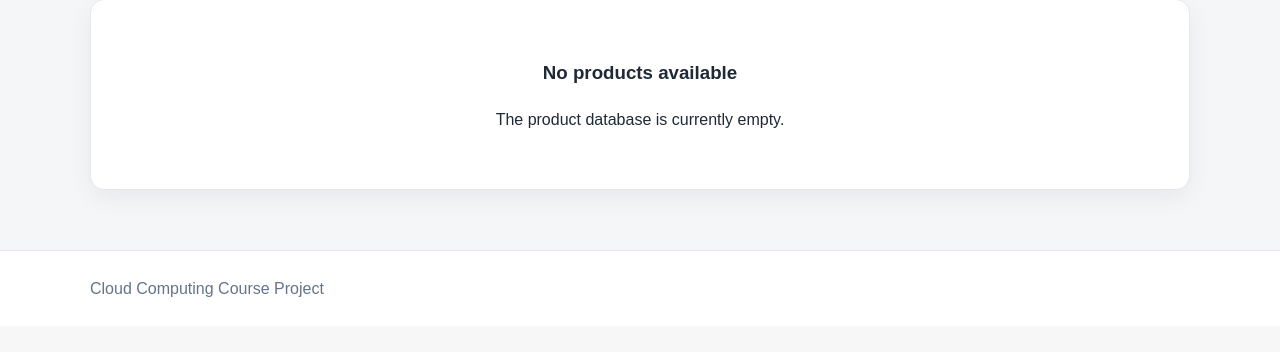
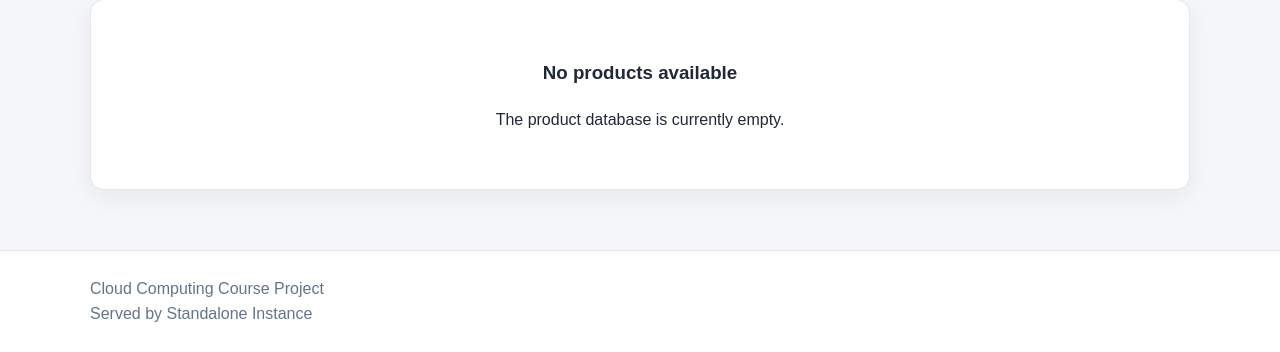
Before and after one commit to mcwch/Chihang-Wei-cloud-project, a Flask app: page / in a window 1280 px wide. Shown: the part 530-882 px from the top of the page. Before the commit the page ends 827 px from the top, so only its background shows below. Run offline with Flask 3, Linux system fonts and the light colour scheme.

Commit message:
Add application instance identity and health endpoint

```diff
--- a/ecommerce_app/app.py
+++ b/ecommerce_app/app.py
@@ -66,6 +66,11 @@ def create_app(test_config=None):
     test_config = test_config or {}
     app.config.update(test_config)
 
+    app.config.setdefault(
+        "INSTANCE_NAME",
+        "Standalone Instance",
+    )
+
     if (
         app.config.get("TESTING")
         and "SQLALCHEMY_DATABASE_URI" not in test_config
@@ -75,6 +80,20 @@ def create_app(test_config=None):
         )
 
     db.init_app(app)
+
+    @app.get("/health")
+    def health():
+        return {
+            "status": "healthy",
+            "instance": app.config["INSTANCE_NAME"],
+        }
+
+    @app.after_request
+    def add_instance_header(response):
+        response.headers["X-App-Instance"] = (
+            app.config["INSTANCE_NAME"]
+        )
+        return response
 
     @app.route("/")
     def home():
--- a/ecommerce_app/templates/base.html
+++ b/ecommerce_app/templates/base.html
@@ -47,7 +47,10 @@
 
     <footer class="site-footer">
         <div class="container">
-            Cloud Computing Course Project
+            <div>Cloud Computing Course Project</div>
+            <div class="instance-name">
+                Served by {{ config["INSTANCE_NAME"] }}
+            </div>
         </div>
     </footer>
 </body>
```
Also changed, not shown: ecommerce_app/tests/test_instance_identity.py (added, +49 -0 lines).
